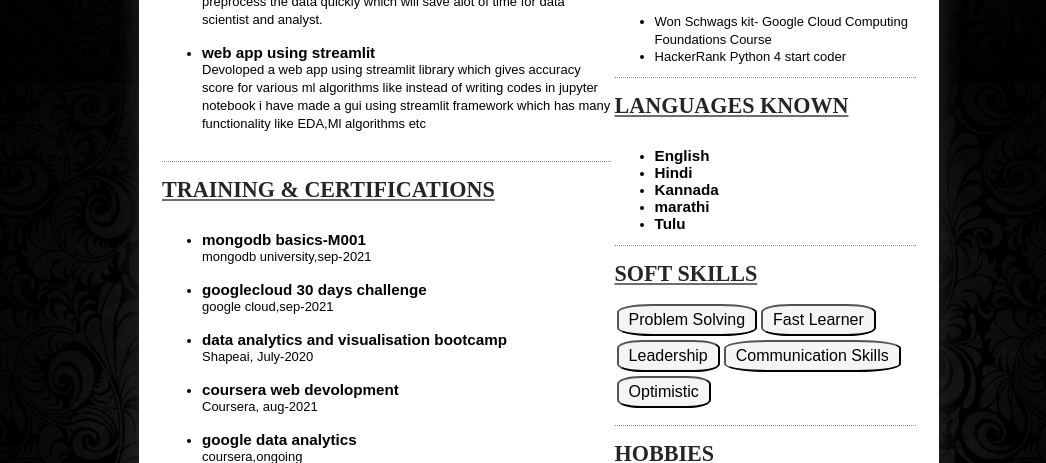
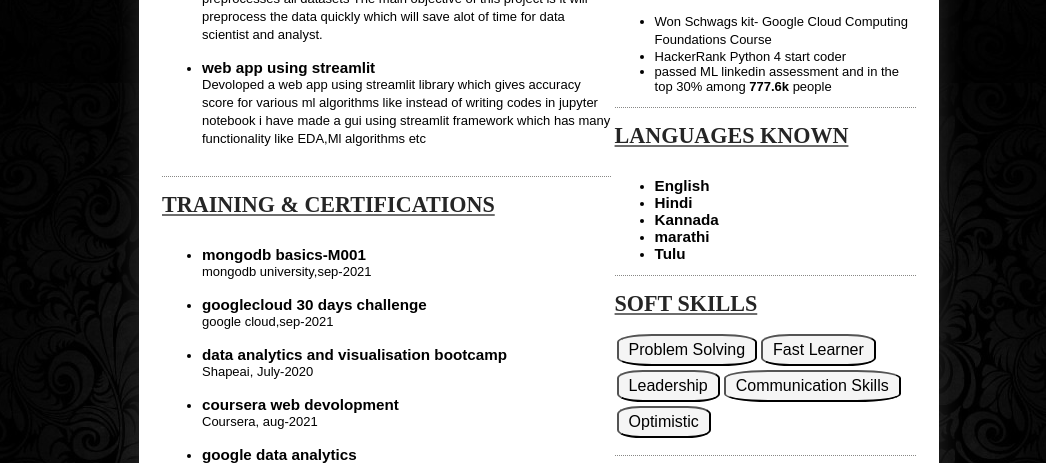
Before and after one commit to ROHANPATAKAR/my-resume, a plain HTML site: page index.html in a window 1280 px wide. Shown: the part 637-1100 px from the top of the page, without its empty margins (101-1147 px from the left). Drawn offline with Linux system fonts and the light colour scheme; files whose address does not match are found by name.

Commit message:
Update index.html

```diff
--- a/index.html
+++ b/index.html
@@ -147,7 +147,10 @@
                             <li>
                                 <p>Won Schwags kit- Google Cloud Computing Foundations Course</p>
                             </li>
-							<li>HackerRank Python 4 start coder</li>
+			<li>HackerRank Python 4 start coder</li>
+			<li>
+				passed ML linkedin assessment and in the top 30% among <strong>777.6k</strong> people
+			</li>
                         </ul>
                         <section style="border-top: 1px dotted #888886;"></section>
 						<br>
```
